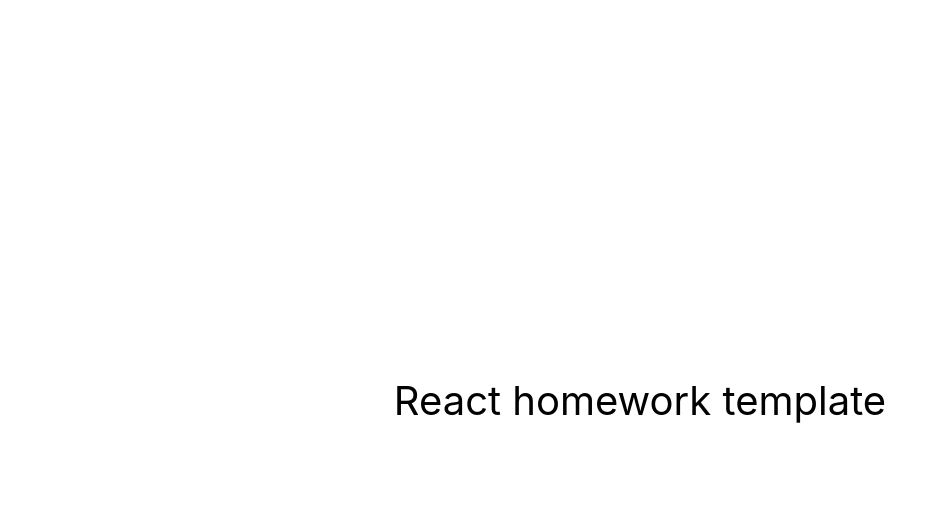
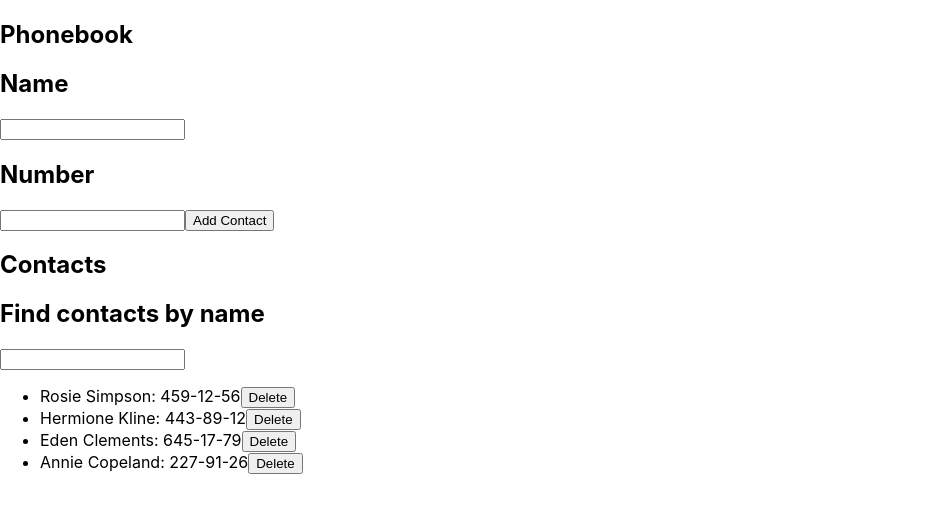
Before and after one commit to MariaDekhtiaruk/goit-react-hw-02-phonebook, a React (Create React App) app: page / in a window 1280 px wide. Shown: the top 512 px of the page, without its empty margins (0-947 px from the left). Built offline with nearby package versions, Linux system fonts and the light colour scheme.

Commit message:
Add components

```diff
--- a/src/components/App.jsx
+++ b/src/components/App.jsx
@@ -1,16 +1,11 @@
+import Phonebook from './Phonebook';
+import Contacts from './Contacts';
 export const App = () => {
   return (
-    <div
-      style={{
-        height: '100vh',
-        display: 'flex',
-        justifyContent: 'center',
-        alignItems: 'center',
-        fontSize: 40,
-        color: '#010101'
-      }}
-    >
-      React homework template
+    <div>
+      <Phonebook />
+
+      <Contacts />
     </div>
   );
 };
--- /dev/null
+++ b/src/components/ContactItem.jsx
@@ -0,0 +1,11 @@
+const ContactItem = ({ contactName, phone }) => {
+  return (
+    <li>
+      {contactName}: {phone}
+      <button type="button" className="button-delete">
+        Delete
+      </button>
+    </li>
+  );
+};
+export default ContactItem;
--- /dev/null
+++ b/src/components/Contacts.jsx
@@ -0,0 +1,29 @@
+import Section from './Section';
+import NameInput from './NameInput';
+import ContactItem from './ContactItem';
+
+const mockContacts = [
+  { id: 'id-1', name: 'Rosie Simpson', number: '459-12-56' },
+  { id: 'id-2', name: 'Hermione Kline', number: '443-89-12' },
+  { id: 'id-3', name: 'Eden Clements', number: '645-17-79' },
+  { id: 'id-4', name: 'Annie Copeland', number: '227-91-26' },
+];
+const Contacts = () => {
+  return (
+    <Section title="Contacts" childrenClassName="contacts">
+      <NameInput title="Find contacts by name"></NameInput>
+      <ul>
+        {mockContacts.map(contactItem => {
+          return (
+            <ContactItem
+              key={contactItem.id}
+              contactName={contactItem.name}
+              phone={contactItem.number}
+            ></ContactItem>
+          );
+        })}
+      </ul>
+    </Section>
+  );
+};
+export default Contacts;
--- /dev/null
+++ b/src/components/NameInput.jsx
@@ -0,0 +1,15 @@
+const NameInput = ({ title }) => {
+  return (
+    <>
+      <h2>{title}</h2>
+      <input
+        type="text"
+        name="name"
+        pattern="^[a-zA-Zа-яА-Я]+(([' -][a-zA-Zа-яА-Я ])?[a-zA-Zа-яА-Я]*)*$"
+        title="Name may contain only letters, apostrophe, dash and spaces. For example Adrian, Jacob Mercer, Charles de Batz de Castelmore d'Artagnan"
+        required
+      />
+    </>
+  );
+};
+export default NameInput;
--- /dev/null
+++ b/src/components/Phonebook.jsx
@@ -0,0 +1,21 @@
+import Section from './Section';
+import NameInput from './NameInput';
+const Phonebook = () => {
+  return (
+    <Section title="Phonebook" childrenClassName="phonebook">
+      <NameInput title="Name"></NameInput>
+      <h2>Number</h2>
+      <input
+        type="tel"
+        name="number"
+        pattern="\+?\d{1,4}?[-.\s]?\(?\d{1,3}?\)?[-.\s]?\d{1,4}[-.\s]?\d{1,4}[-.\s]?\d{1,9}"
+        title="Phone number must be digits and can contain spaces, dashes, parentheses and can start with +"
+        required
+      />
+      <button type="button" className="button-add">
+        Add Contact
+      </button>
+    </Section>
+  );
+};
+export default Phonebook;
--- /dev/null
+++ b/src/components/Section.jsx
@@ -0,0 +1,9 @@
+const Section = ({ title, childrenClassName, children }) => {
+  return (
+    <section>
+      <h1>{title}</h1>
+      <div className={childrenClassName}>{children}</div>
+    </section>
+  );
+};
+export default Section;
```
